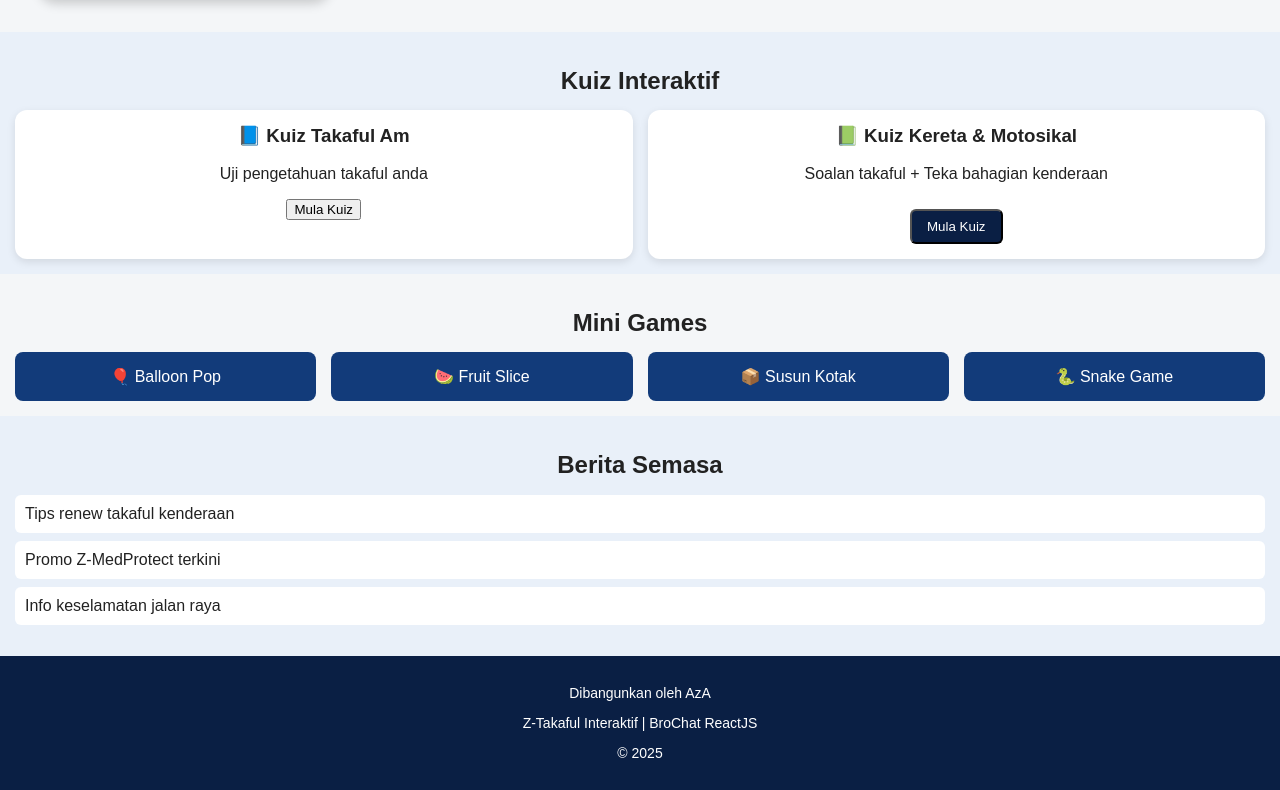
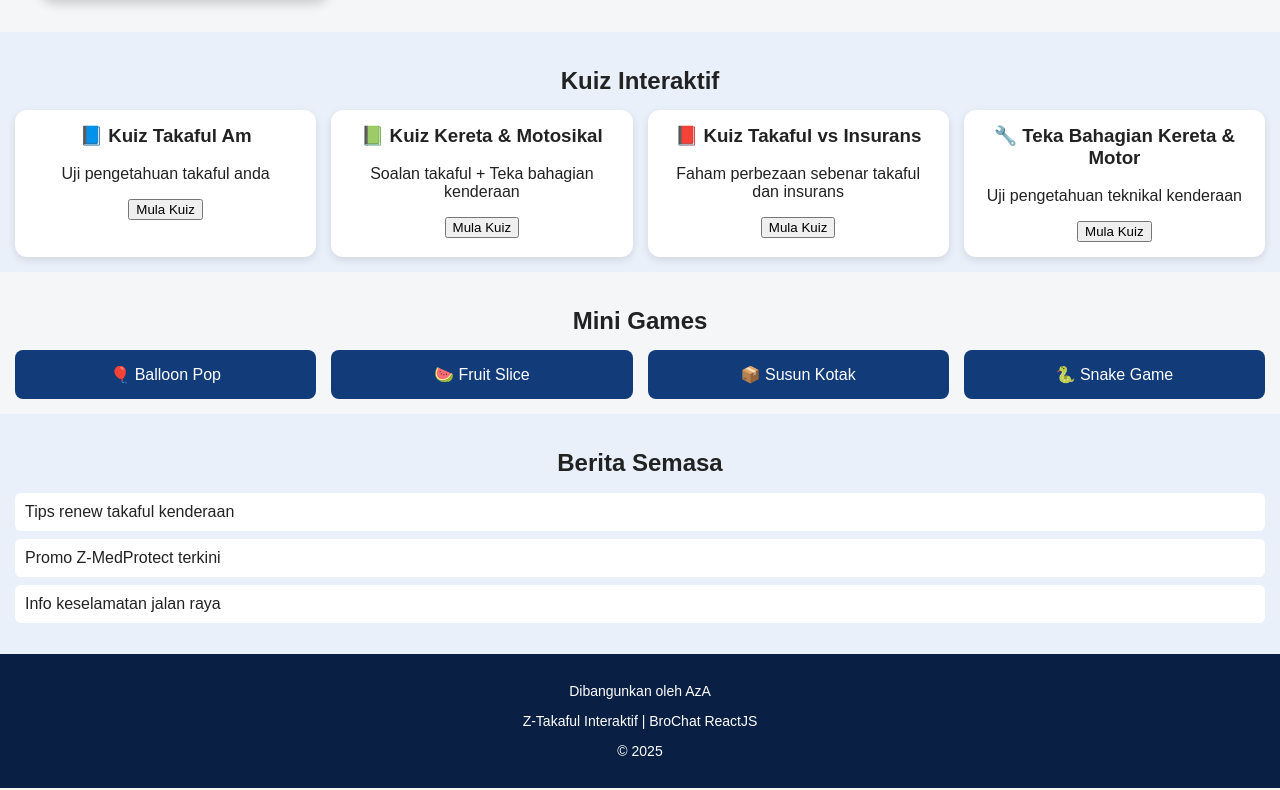
Before and after one commit to azamuslim/ztakaful-interaktif-app, a plain HTML site: page index.html in a window 1280 px wide. Shown: the part 794-1584 px from the top of the page. Drawn offline with Linux system fonts and the light colour scheme.

Commit message:
Add interactive quizzes section to index.html

```diff
--- a/index.html
+++ b/index.html
@@ -81,28 +81,52 @@
   </div>
 </section>
 
+
 <!-- KUIZ -->
 <section class="section alt-bg">
   <h2>Kuiz Interaktif</h2>
+
   <div class="grid">
+
+    <!-- Quiz Am -->
     <div class="card">
       <h3>📘 Kuiz Takaful Am</h3>
       <p>Uji pengetahuan takaful anda</p>
-      <a href="kuiz.html">
-  <button class="btn-kuiz">Mula Kuiz</button>
-</a>
-
+      <a href="quiz.html?type=general">
+        <button class="btn-kuiz">Mula Kuiz</button>
+      </a>
     </div>
 
+    <!-- Quiz Kereta & Motor -->
     <div class="card">
       <h3>📗 Kuiz Kereta & Motosikal</h3>
       <p>Soalan takaful + Teka bahagian kenderaan</p>
-      <button class="btn">Mula Kuiz</button>
+      <a href="quiz.html?type=vehicle">
+        <button class="btn-kuiz">Mula Kuiz</button>
+      </a>
     </div>
+
+    <!-- Quiz Takaful vs Insurans -->
+    <div class="card">
+      <h3>📕 Kuiz Takaful vs Insurans</h3>
+      <p>Faham perbezaan sebenar takaful dan insurans</p>
+      <a href="quiz.html?type=compare">
+        <button class="btn-kuiz">Mula Kuiz</button>
+      </a>
+    </div>
+
+    <!-- Teka Bahagian Kenderaan -->
+    <div class="card">
+      <h3>🔧 Teka Bahagian Kereta & Motor</h3>
+      <p>Uji pengetahuan teknikal kenderaan</p>
+      <a href="quiz.html?type=guess">
+        <button class="btn-kuiz">Mula Kuiz</button>
+      </a>
+    </div>
+
   </div>
+</section>
 
-
-</section>
 
 <!-- MINI GAMES -->
 <section class="section">
```
